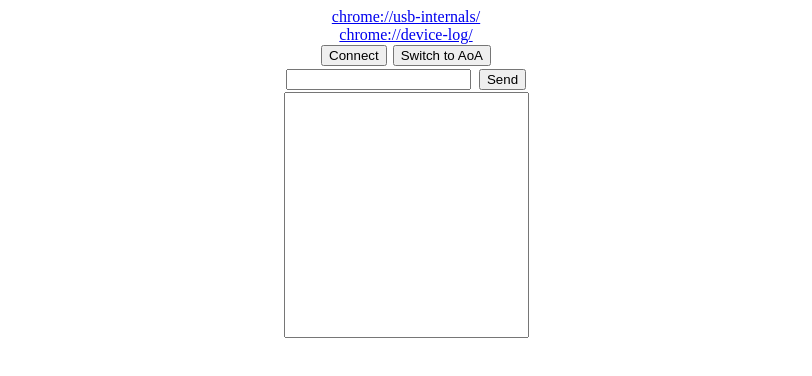
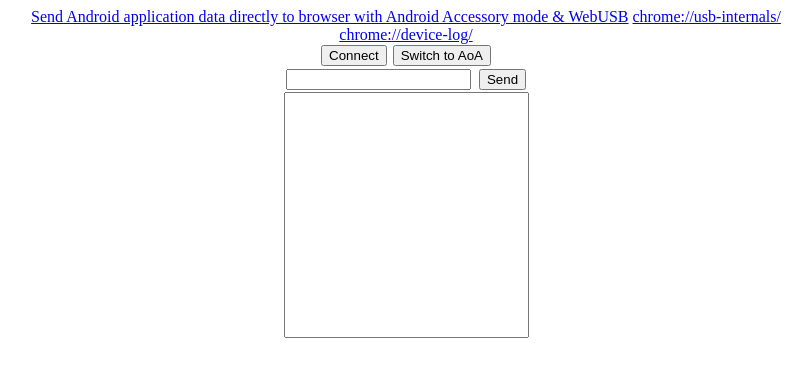
Before and after one commit to vivekjishtu/vivekjishtu.github.io, a plain HTML site: page index.html in a window 1280 px wide. Shown: the whole page, without its empty margins (234-1046 px from the left). Drawn offline with Linux system fonts and the light colour scheme.

Commit message:
Added link to the actual article

```diff
--- a/index.html
+++ b/index.html
@@ -7,6 +7,7 @@
 
 <div style="display: inline-block; vertical-align: middle;">
 	<div>
+		<a href="https://medium.com/@denyskarpov/send-android-application-data-directly-to-browser-with-android-accessory-mode-webusb-4a459e173a13">Send Android application data directly to browser with Android Accessory mode & WebUSB</a>
 		<a href="chrome://usb-internals/">chrome://usb-internals/</a> <br/>
 		<a href="chrome://device-log/">chrome://device-log/</a>
 	</div>
```
